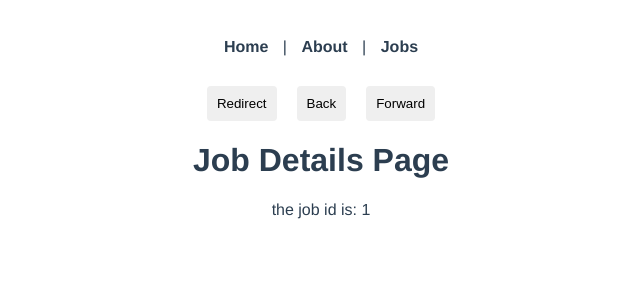
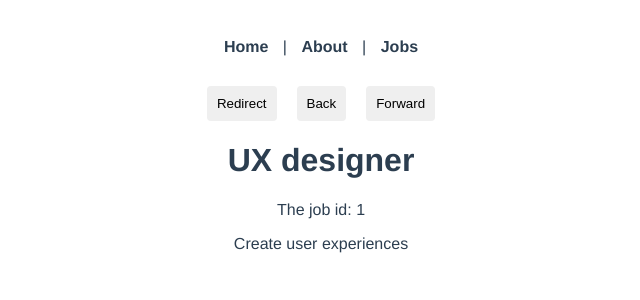
Before and after one commit to Pici1985/VueRouter, a Vue app: page /jobs/1 in a window 1280 px wide. Shown: the top 300 px of the page, without its empty margins (319-959 px from the left). Built offline with nearby package versions, Linux system fonts and the light colour scheme; data requests are answered from the project's data file.

Commit message:
Outputting data in jobdetails component
fetching getting and outputting data in jobs component

```diff
--- a/src/views/jobs/JobDetails.vue
+++ b/src/views/jobs/JobDetails.vue
@@ -1,8 +1,13 @@
 <template>
     <div>
-        <h1>Job Details Page</h1>
-        <p>the job id is: {{ id }}</p>
-        <!-- <p>the job details are: {{ details }}</p> -->
+        <div v-if="job">
+            <h1>{{ job.title }}</h1>
+            <p> The job id: {{ id }}</p>
+            <p> {{ job.details }}</p>
+        </div>
+        <div v-else>
+            <p>Loading job details...</p>
+        </div>
     </div>
 </template>
 
@@ -10,7 +15,18 @@
 export default {
     props: [
         'id',
-    ]
+    ],
+    data(){
+        return {
+            job: null
+        }
+    },
+    mounted() {
+        fetch('http://localhost:3000/jobs/' + this.id)
+            .then((res) => res.json())
+            .then((data) => this.job = data)
+            .catch((err) => console.log(err.message))
+    }
 }
 </script>
 
--- a/src/views/jobs/JobsView.vue
+++ b/src/views/jobs/JobsView.vue
@@ -1,11 +1,16 @@
 <template>
     <div>
         <h1>Jobs</h1>
-        <div class="job" v-for="job in jobs" :key='job.id'>
-            <router-link :to="{ name: 'jobdetails', params: { id: job.id } }">
-                <h2>{{ job.title }}</h2>
-            </router-link>
-            <!-- <p>{{ job.details }}</p> -->
+        <div v-if="jobs.length">
+            <div class="job" v-for="job in jobs" :key='job.id'>
+                <router-link :to="{ name: 'jobdetails', params: { id: job.id } }">
+                    <h2>{{ job.title }}</h2>
+                </router-link>
+                <!-- <p>{{ job.details }}</p> -->
+            </div>
+        </div>
+        <div v-else>
+            <p>Loading jobs...</p>
         </div>
     </div>
 </template>
```
